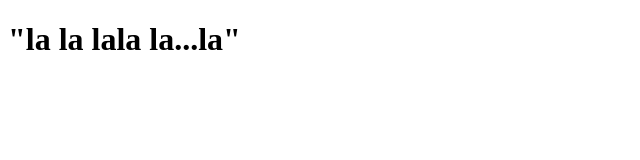
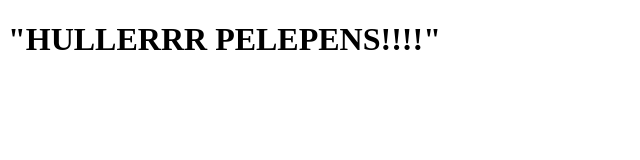
Before and after one commit to jajajanna/lexa-janna-repo, a plain HTML site: page index.html in a window 1280 px wide. Shown: the whole page, without its empty margins (0-640 px from the left). Drawn offline with Linux system fonts and the light colour scheme.

Commit message:
another one

```diff
--- a/index.html
+++ b/index.html
@@ -7,7 +7,7 @@
 </head>
 <body>
     <h1>
-        "la la lala la...la"
+        "HULLERRR PELEPENS!!!!"
     </h1>
 </body>
 </html>
```
